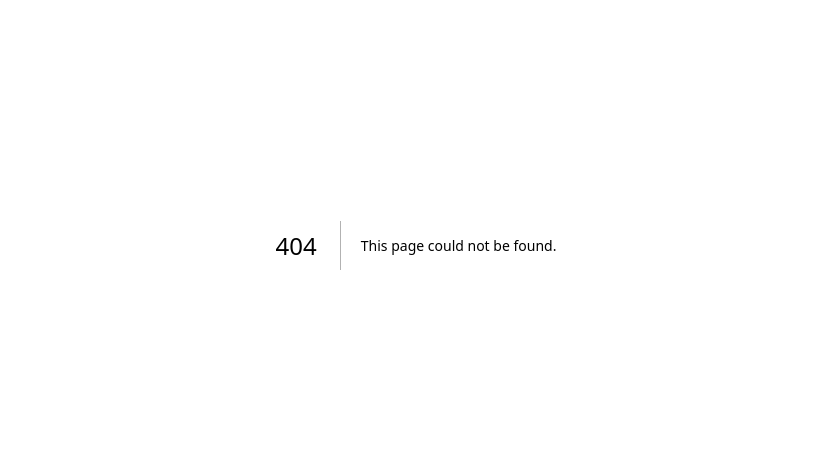
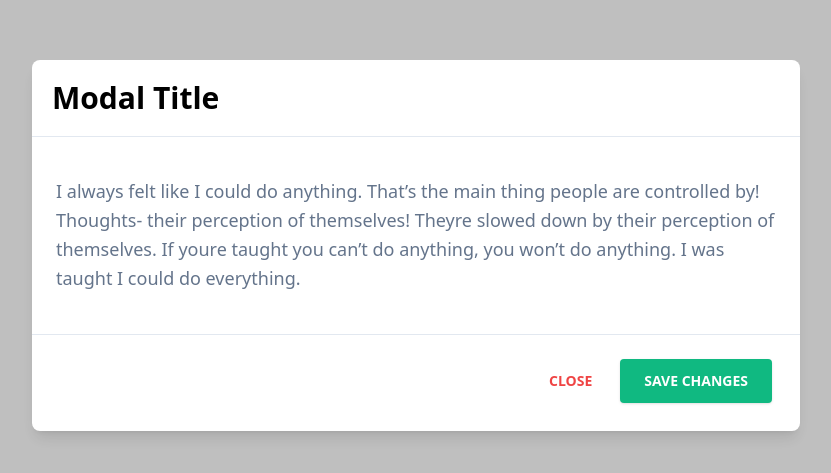
Before and after one commit to azrayaal/galaxly, a Next.js app: page /components/modals/modaladdlink in a window 1280 px wide. Before the commit this address had no page. Shown: the part 155-628 px from the top of the page, without its empty margins (224-1055 px from the left). Built offline with nearby package versions, Linux system fonts and the light colour scheme.

Commit message:
function login logout

```diff
--- /dev/null
+++ b/pages/components/modals/modaladdlink.tsx
@@ -0,0 +1,47 @@
+import React from 'react';
+interface Modallinkprops {
+  setShowModal: any;
+}
+
+export default function Modaladdlink(props: Modallinkprops) {
+  const { setShowModal } = props;
+  return (
+    <>
+      <div className="justify-center items-center flex overflow-x-hidden overflow-y-auto fixed inset-0 z-50 outline-none focus:outline-none">
+        <div className="relative w-auto my-6 mx-auto max-w-3xl">
+          {/*content*/}
+          <div className="border-0 rounded-lg shadow-lg relative flex flex-col w-full bg-white outline-none focus:outline-none">
+            {/*header*/}
+            <div className="flex items-start justify-between p-5 border-b border-solid border-slate-200 rounded-t">
+              <h3 className="text-3xl font-semibold">Modal Title</h3>
+              <button className="p-1 ml-auto bg-transparent border-0 text-black opacity-5 float-right text-3xl leading-none font-semibold outline-none focus:outline-none" onClick={() => setShowModal(false)}>
+                <span className="bg-transparent text-black opacity-5 h-6 w-6 text-2xl block outline-none focus:outline-none">×</span>
+              </button>
+            </div>
+            {/*body*/}
+            <div className="relative p-6 flex-auto">
+              <p className="my-4 text-slate-500 text-lg leading-relaxed">
+                I always felt like I could do anything. That’s the main thing people are controlled by! Thoughts- their perception of themselves! Theyre slowed down by their perception of themselves. If youre taught you can’t do anything,
+                you won’t do anything. I was taught I could do everything.
+              </p>
+            </div>
+            {/*footer*/}
+            <div className="flex items-center justify-end p-6 border-t border-solid border-slate-200 rounded-b">
+              <button className="text-red-500 background-transparent font-bold uppercase px-6 py-2 text-sm outline-none focus:outline-none mr-1 mb-1 ease-linear transition-all duration-150" type="button" onClick={() => setShowModal(false)}>
+                Close
+              </button>
+              <button
+                className="bg-emerald-500 text-white active:bg-emerald-600 font-bold uppercase text-sm px-6 py-3 rounded shadow hover:shadow-lg outline-none focus:outline-none mr-1 mb-1 ease-linear transition-all duration-150"
+                type="button"
+                onClick={() => setShowModal(false)}
+              >
+                Save Changes
+              </button>
+            </div>
+          </div>
+        </div>
+      </div>
+      <div className="opacity-25 fixed inset-0 z-40 bg-black"></div>
+    </>
+  );
+}
--- a/pages/dashboard.tsx
+++ b/pages/dashboard.tsx
@@ -1,20 +1,31 @@
-import Cookies from 'js-cookie';
 import Image from 'next/image';
 import Link from 'next/link';
-import React, { useEffect, useState } from 'react';
+import { useRouter } from 'next/router';
+import { useEffect, useState } from 'react';
+import Modaladdlink from './components/modals/modaladdlink';
 
 export default function Dashboard() {
+  const [showModal, setShowModal] = useState(false);
+  const [isLogin, seIsLogin] = useState(false);
   const [user, setUser] = useState({
     displayName: '',
   });
 
+  const router = useRouter();
+
   useEffect(() => {
     const dataFromLocal = localStorage.getItem('tokenfb');
+    if (dataFromLocal) {
       const dataItemLocals = JSON.parse(dataFromLocal!);
       console.log('datadatrilocal', dataItemLocals);
       setUser(dataItemLocals);
+      seIsLogin(true);
+    } else {
+      router.push('/loginpage');
+    }
   }, []);
 
+  if (isLogin) {
     return (
       <>
         <nav id="header" className="fixed w-full z-30 top-0 text-white">
@@ -30,11 +41,12 @@ export default function Dashboard() {
             </div>
             <div className="w-full flex-grow lg:flex lg:items-center lg:w-auto hidden mt-2 lg:mt-0 bg-white lg:bg-transparent  p-4 lg:p-0 z-20" id="nav-content">
               <ul className="list-reset lg:flex justify-end flex-1 items-center"></ul>
-            <Link href="/loginpage">
-              <button className="mx-auto lg:mx-0 font-semibold rounded-xl mt-2 lg:mt-0 py-2 px-8 shadow focus:outline-none focus:shadow-outline transform transition hover:scale-105 duration-300 ease-in-out bg-gray-400 bg-transparent border-2 border-gray-50 text-gray-50">
+              <button
+                className="mx-auto lg:mx-0 font-semibold rounded-xl mt-2 lg:mt-0 py-2 px-8 shadow focus:outline-none focus:shadow-outline transform transition hover:scale-105 duration-300 ease-in-out bg-gray-400 bg-transparent border-2 border-gray-50 text-gray-50"
+                onClick={() => setShowModal(true)}
+              >
                 create new link
               </button>
-            </Link>
             </div>
           </div>
         </nav>
@@ -88,6 +100,9 @@ export default function Dashboard() {
             </div>
           </div>
         </main>
+
+        {showModal ? <Modaladdlink setShowModal={setShowModal} /> : null}
       </>
     );
   }
+}
--- a/pages/index.tsx
+++ b/pages/index.tsx
@@ -1,5 +1,6 @@
 import { Player } from '@lottiefiles/react-lottie-player';
 import Head from 'next/head';
+import Link from 'next/link';
 import Script from 'next/script';
 import Navbar from './components/navbar/Navbar';
 
@@ -23,12 +24,14 @@ export default function Home() {
             <h1 className="text-5xl font-bold leading-tight"> easy to </h1>
             <h1 className="mb-4 text-5xl font-bold leading-tight fontcolor2"> Remember!</h1>
             <p className="leading-normal mb-8 text-left">Turn your long and hardread link into beautiful short customisable Link!</p>
+            <Link href="/dashboard">
               <button
                 className="sm:mx-auto mx-0 lg:mx-0 font-semibold rounded-xl my-6 py-4 px-8 shadow-lg focus:outline-none focus:shadow-outline transform transition hover:scale-105 duration-300 ease-in-out "
                 style={{ backgroundColor: '#881589' }}
               >
                 Create Link
               </button>
+            </Link>
           </div>
           {/* <!--Right Col--> */}
           <div className="w-full md:w-3/5 text-center sm:block hidden">
```
Also changed, not shown: pages/loginpage.tsx (+34 -1 lines). Lines whose indentation alone changed are shown as unchanged.
